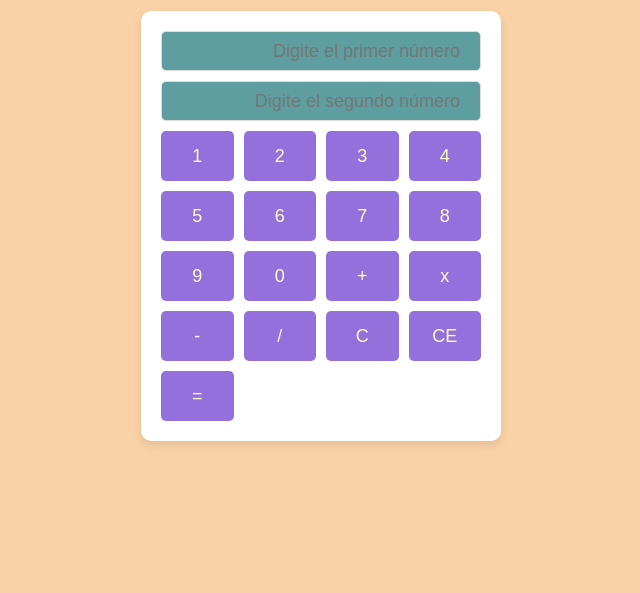
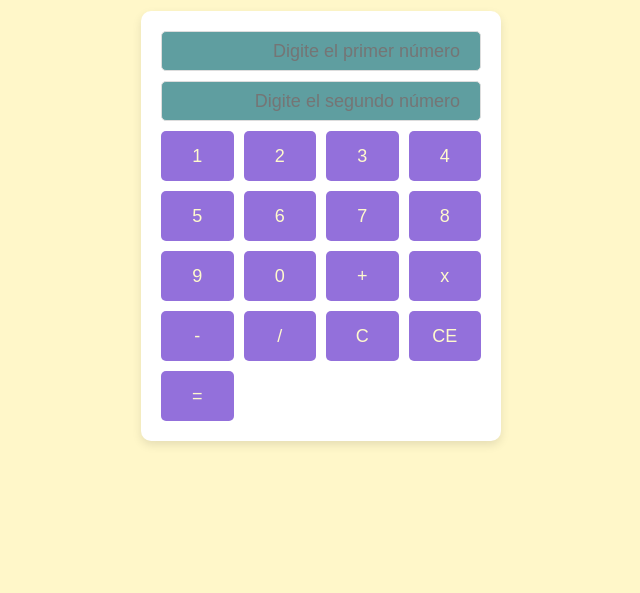
Before and after one commit to Gureneru/CalculadoraXC, a plain HTML site: page index.html in a window 1280 px wide. Shown: the part 207-800 px from the top of the page, without its empty margins (319-959 px from the left). Drawn offline with Linux system fonts and the light colour scheme.

Commit message:
Update style.css

```diff
--- a/style.css
+++ b/style.css
@@ -5,7 +5,7 @@ body {
     align-items: center;
     height: 100vh;
     margin: 0;
-    background-color: #fad2a7;
+    background-color: #fff7c9;
 }
 
 .contenedor {
```
